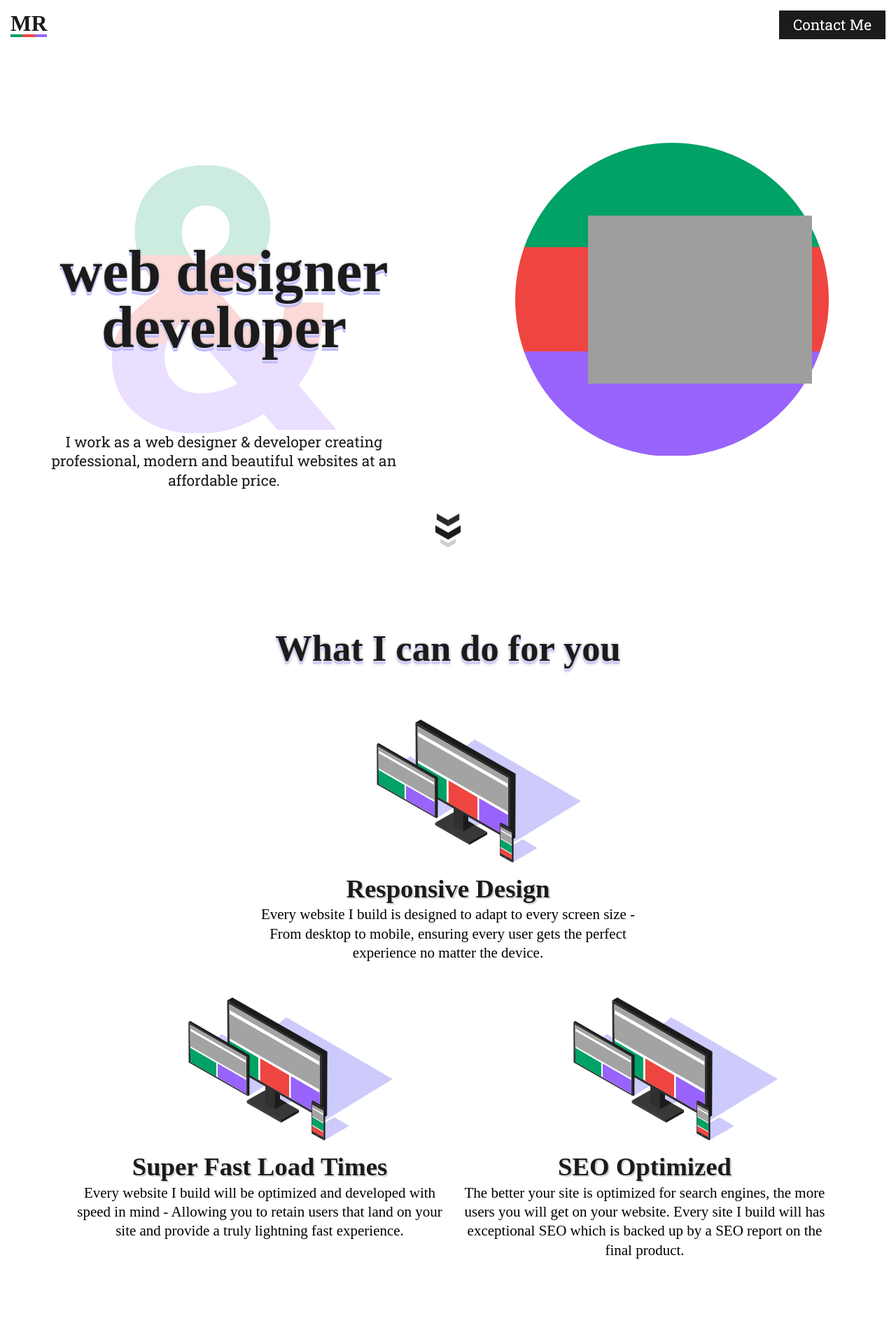
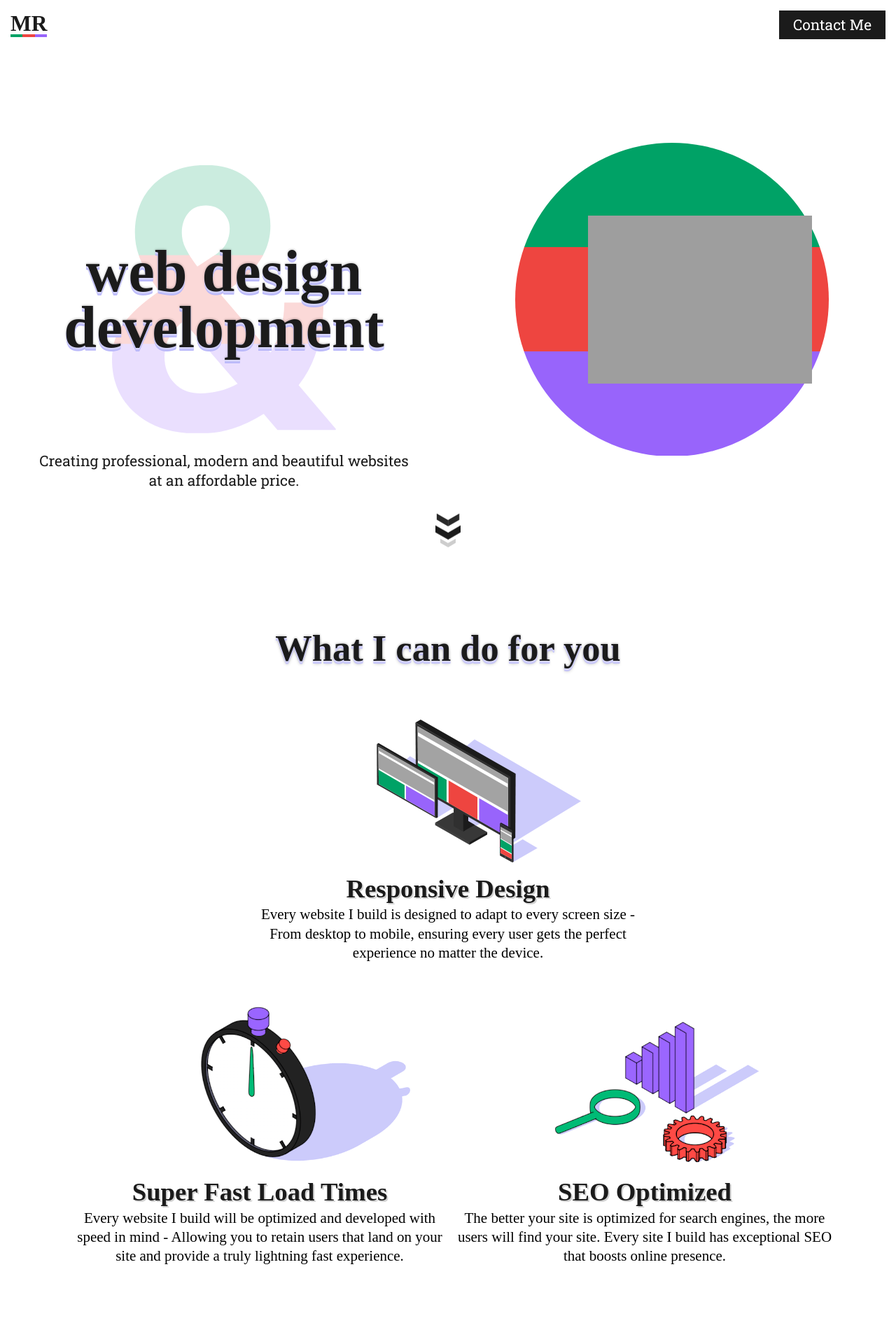
Before and after one commit to MatthewRandle/mrwebdev, a PHP site: page / in a window 1280 px wide. Shown: the top 1920 px of the page at 70% size. Run offline with PHP 8.4, Linux system fonts and the light colour scheme; style sheets or scripts are compiled from the project's sources; grey boxes are pictures that could not be loaded.

Commit message:
Added fast and seo images and fixed positioning

```diff
--- a/Index.js
+++ b/Index.js
@@ -39,7 +39,7 @@ textArea.addEventListener("focus", () => {
     addHide();
 })
 
-textArea.addEventListener("blur", () => {
+textArea.addEventListener("focusout", () => {
     removeHide();
 })
 
--- a/css/Footer.css
+++ b/css/Footer.css
@@ -11,6 +11,8 @@ footer {
   padding-left: 15px;
   padding-right: 15px;
   padding-bottom: 15px;
+  padding-top: 10px;
+  position: absolute;
 }
 
 @media only screen and (max-width: 480px) {
--- a/css/Index.css
+++ b/css/Index.css
@@ -1,8 +1,7 @@
-/* .hide {
-    @include tablet-down() {
-        display: none;
-    }
-} */
+body {
+  position: relative;
+}
+
 .hero {
   height: 100vh;
   width: 100%;
@@ -394,6 +393,7 @@
 
 .benefits {
   margin-top: 100px;
+  overflow: hidden;
 }
 
 .benefits h2,
@@ -532,8 +532,6 @@
   width: 300px;
   height: auto;
   margin-bottom: 20px;
-  -webkit-transform: translateX(40px);
-          transform: translateX(40px);
 }
 
 @media only screen and (max-width: 1200px) {
@@ -548,8 +546,44 @@
   }
 }
 
+.benefits .responsive {
+  -webkit-transform: translateX(40px);
+          transform: translateX(40px);
+}
+
 @media only screen and (max-width: 480px) {
-  .benefits img {
+  .benefits .responsive {
+    -webkit-transform: translateX(20px);
+            transform: translateX(20px);
+  }
+}
+
+.benefits .fast {
+  -webkit-transform: translateX(65px);
+          transform: translateX(65px);
+}
+
+@media only screen and (max-width: 1200px) {
+  .benefits .fast {
+    -webkit-transform: translateX(40px);
+            transform: translateX(40px);
+  }
+}
+
+@media only screen and (max-width: 768px) {
+  .benefits .fast {
+    -webkit-transform: translateX(50px);
+            transform: translateX(50px);
+  }
+}
+
+.benefits .seo {
+  -webkit-transform: translateX(20px);
+          transform: translateX(20px);
+}
+
+@media only screen and (max-width: 480px) {
+  .benefits .seo {
     -webkit-transform: translateX(20px);
             transform: translateX(20px);
   }
@@ -841,7 +875,7 @@
   -webkit-box-pack: center;
       -ms-flex-pack: center;
           justify-content: center;
-  height: calc(100vh - 150px - 61px);
+  height: calc(100vh - 150px);
 }
 
 @media only screen and (max-width: 1200px) {
@@ -863,7 +897,7 @@
     padding-left: 10px;
     padding-right: 10px;
     margin-top: 20px;
-    height: calc(100vh - 150px);
+    height: calc(100vh - 120px);
   }
 }
 
@@ -876,7 +910,7 @@
 
 @media only screen and (max-width: 480px) {
   .contact h2 {
-    font-size: 2.5rem;
+    font-size: 2rem;
   }
 }
 
@@ -904,7 +938,7 @@
 
 @media only screen and (max-width: 480px) {
   .contact form {
-    margin-top: 20px;
+    width: 90%;
   }
 }
 
@@ -932,8 +966,7 @@
   left: 0;
   bottom: 10px;
   color: #999;
-  background-color: white;
-  z-index: 10;
+  z-index: 1;
   -webkit-transition: font-size 150ms ease-out, -webkit-transform 150ms ease-out;
   transition: font-size 150ms ease-out, -webkit-transform 150ms ease-out;
   transition: transform 150ms ease-out, font-size 150ms ease-out;
@@ -992,6 +1025,12 @@
 .contact form textarea {
   width: 100%;
   resize: none;
+}
+
+@media only screen and (max-width: 480px) {
+  .contact form textarea {
+    height: 50px;
+  }
 }
 
 .contact form label:last-of-type {
@@ -1082,6 +1121,7 @@
 
 .form_consent p {
   color: #1b1b1b;
+  line-height: 1.3em;
 }
 
 .form_consent a {
--- a/css/Navbar.css
+++ b/css/Navbar.css
@@ -12,7 +12,7 @@
           align-items: center;
   color: #1b1b1b;
   background-color: white;
-  z-index: 2;
+  z-index: 3;
   padding-top: 15px;
   padding-left: 15px;
   padding-right: 15px;
--- a/index.html
+++ b/index.html
@@ -24,12 +24,9 @@
         <div class="hero">
             <div class="hero_left">
                 <img src="./assets/ampersand.svg" alt="Ampersand">
-                <h3>web designer</h3>
-                <h3>developer</h3>
-                <p>
-                    I work as a web designer &
-                    developer creating professional, modern and beautiful websites at an affordable price.
-                </p>
+                <h3>web design</h3>
+                <h3>development</h3>
+                <p>Creating professional, modern and beautiful websites at an affordable price.</p>
             </div>
 
             <div class="hero_right">
@@ -58,7 +55,7 @@
             </div>
             <div class="benefits_bottom">
                 <div class="benefits_bottom_panel" data-aos="fade-right" data-aos-duration="1000">
-                    <img class="fast" src="./assets/Responsive.svg" alt="Monitor, Tablet and Mobile phone showcasing different screen sizes">
+                    <img class="fast" src="./assets/stopwatch.png" alt="Monitor, Tablet and Mobile phone showcasing different screen sizes">
                     <h3>Super Fast Load Times</h3>
                     <p>
                         Every website
@@ -68,11 +65,11 @@
                 </div>
 
                 <div class="benefits_bottom_panel" data-aos="fade-right" data-aos-duration="1000">
-                    <img class="seo" src="./assets/Responsive.svg" alt="Monitor, Tablet and Mobile phone showcasing different screen sizes">
+                    <img class="seo" src="./assets/seo.png" alt="Monitor, Tablet and Mobile phone showcasing different screen sizes">
                     <h3>SEO Optimized</h3>
                     <p>
-                        The better your site is optimized for search engines, the more users you will get on your
-                        website. Every site I build will has exceptional SEO which is backed up by a SEO report on the final product.
+                        The better your site is optimized for search engines, the more users will find your site.
+                        Every site I build has exceptional SEO that boosts online presence.
                     </p>
                 </div>
             </div>
@@ -107,8 +104,8 @@
         <section class="portfolio_container">
             <h2 data-aos="fade-up" data-aos-duration="750">My Previous Work</h2>
             <div class="portfolio" data-aos="fade-up" data-aos-duration="1000">
-                <img src="./assets/exportknowledge.png" alt="A Clients website">
-                <img src="./assets/marleypaulsmith.png" alt="A Clients website">
+                <a href="https://exportknowledge.com/" rel="noopener noreferrer" target="_blank"><img src="./assets/exportknowledge.png" alt="A Clients website"></a>
+                <a href="https://marleypaulsmithroofing.com" rel="noopener noreferrer" target="_blank"><img src="./assets/marleypaulsmith.png" alt="A Clients website"></a>
                 <img src="./assets/stripe.png" alt="A Clients website">
             </div>
         </section>
@@ -155,6 +152,7 @@
             <a href=""><img src="./assets/facebook.png" alt="Facebook Logo"></a>
         </footer>
 
+
         <script src="https://unpkg.com/aos@next/dist/aos.js"></script>
         <script>
             AOS.init({
--- a/scss/Footer.scss
+++ b/scss/Footer.scss
@@ -9,6 +9,8 @@ footer {
     padding-left: 15px;
     padding-right: 15px;
     padding-bottom: 15px;
+    padding-top: 10px;
+    position: absolute;
 
     @include phone-down() {
         height: 120px;
--- a/scss/Index.scss
+++ b/scss/Index.scss
@@ -1,10 +1,8 @@
 @import "_variables";
 
-/* .hide {
-    @include tablet-down() {
-        display: none;
-    }
-} */
+body {
+    position: relative;
+}
 
 .hero {
     height: 100vh;
@@ -282,6 +280,7 @@
 
 .benefits {
     margin-top: 100px;
+    overflow: hidden;
 }
 
 .benefits h2,
@@ -368,7 +367,6 @@
     width: 300px;
     height: auto;
     margin-bottom: 20px;
-    transform: translateX(40px);
 
     @include desktop-down() {
         width: 200px;
@@ -377,6 +375,10 @@
     @include tablet-down() {
         width: 250px;
     }
+}
+
+.benefits .responsive {
+    transform: translateX(40px);
 
     @include phone-down() {
         transform: translateX(20px);
@@ -384,11 +386,23 @@
 }
 
 .benefits .fast {
+    transform: translateX(65px);
 
+    @include desktop-down() {
+        transform: translateX(40px);
+    }
+
+    @include tablet-down() {
+        transform: translateX(50px);
+    }
 }
 
 .benefits .seo {
+    transform: translateX(20px);
 
+    @include phone-down() {
+        transform: translateX(20px);
+    }
 }
 
 .benefits h3 {
@@ -584,7 +598,7 @@
     flex-direction: column;
     align-items: center;
     justify-content: center;
-    height: calc(100vh - 150px - 61px);
+    height: calc(100vh - 150px);
 
     @include desktop-down() {
         padding-left: 30px;
@@ -600,7 +614,7 @@
         padding-left: 10px;
         padding-right: 10px;
         margin-top: 20px;
-        height: calc(100vh - 150px);
+        height: calc(100vh - 120px);
     }
 }
 
@@ -611,7 +625,7 @@
     @include text3d($shadowColor, 4, 5, 1px, 0.2, rgb(0, 0, 0));
 
     @include phone-down() {
-        font-size: 2.5rem;
+        font-size: 2rem;
     }
 }
 
@@ -630,7 +644,7 @@
     }
 
     @include phone-down() {
-        margin-top: 20px;
+        width: 90%;
     }
 }
 
@@ -651,8 +665,7 @@
     left: 0;
     bottom: 10px;
     color: #999;
-    background-color: white;
-    z-index: 10;
+    z-index: 1;
     transition: transform 150ms ease-out, font-size 150ms ease-out;
     font-family: "Zilla Slab";
 
@@ -699,6 +712,10 @@
 .contact form textarea {
     width: 100%;
     resize: none;
+
+    @include phone-down() {
+        height: 50px;
+    }
 }
 
 .contact form label:last-of-type {
@@ -776,6 +793,7 @@
 
 .form_consent p {
     color: $darkGrey;
+    line-height: 1.3em;
 }
 
 .form_consent a {
--- a/scss/Navbar.scss
+++ b/scss/Navbar.scss
@@ -8,7 +8,7 @@
     align-items: center;
     color: $darkGrey;
     background-color: white;
-    z-index: 2;
+    z-index: 3;
     padding-top: 15px;
     padding-left: 15px;
     padding-right: 15px;
```
Also changed, not shown: 2 other files.
